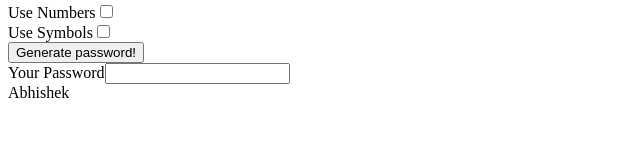
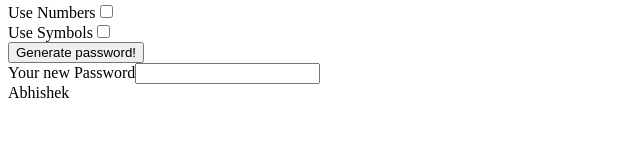
Before and after one commit to abhhishek-git/angular-PasswordGenerator, an Angular app: page / in a window 1280 px wide. Shown: the part 137-291 px from the top of the page, without its empty margins (0-640 px from the left). Built offline with nearby package versions, Linux system fonts and the light colour scheme.

Commit message:
UI changes

```diff
--- a/src/app/app.component.html
+++ b/src/app/app.component.html
@@ -26,7 +26,7 @@
 </div>
 
 <div>
-  <label>Your Password</label>
+  <label>Your new Password</label>
   <input [value]="password"/>
 </div>
 <div>
```
